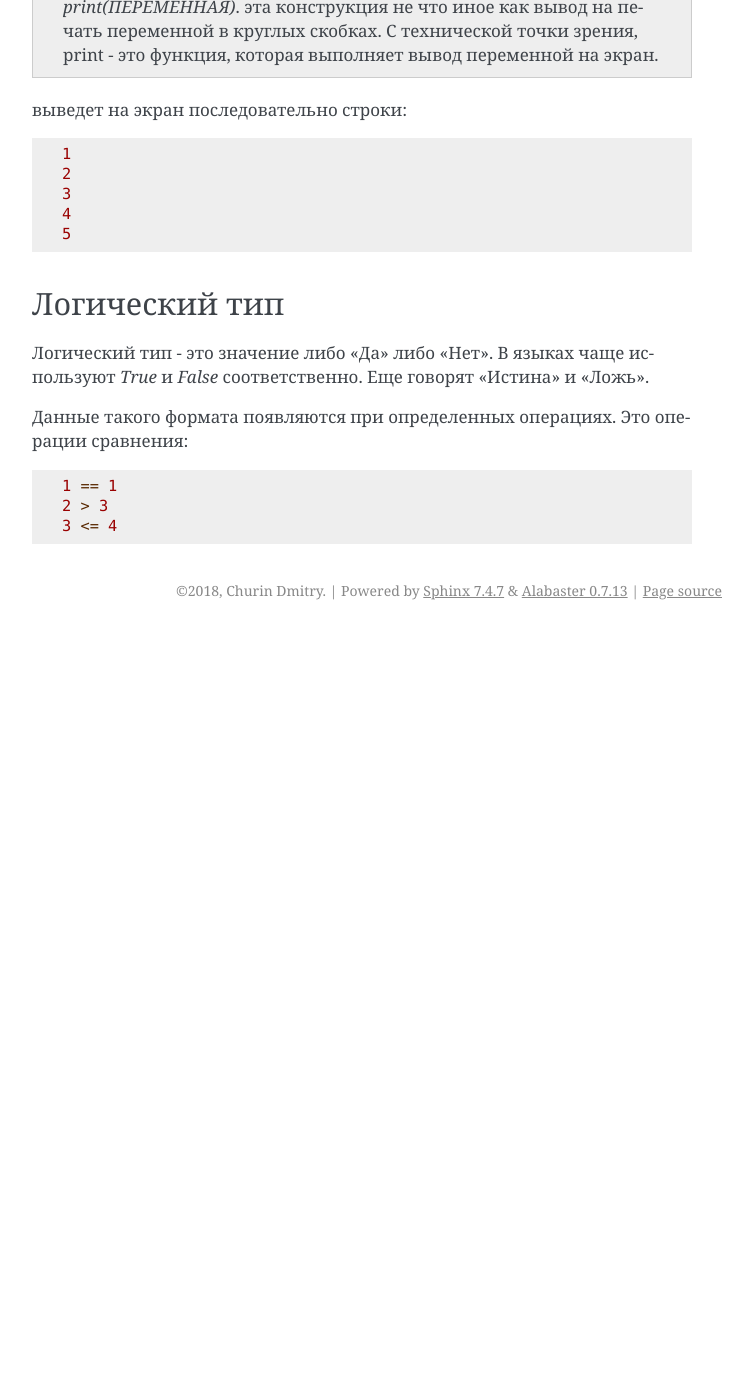
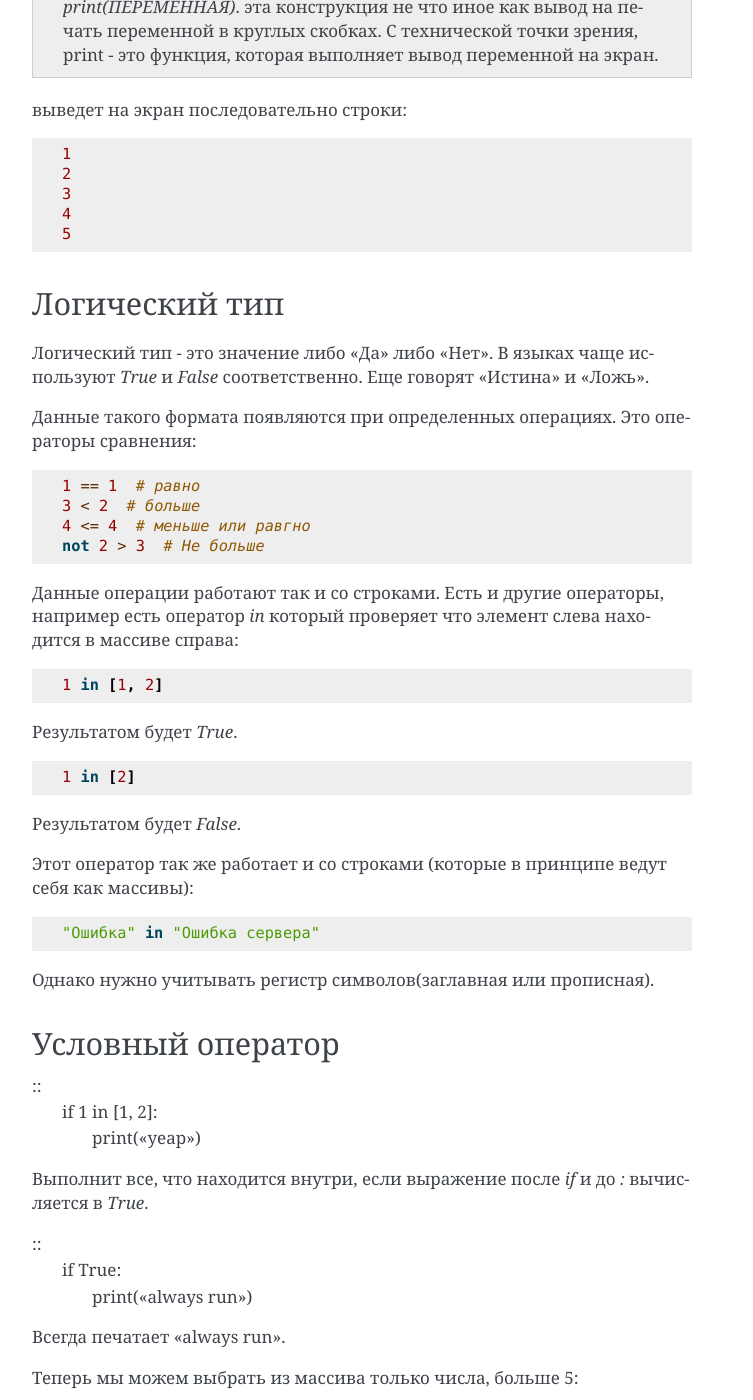
Before and after one commit to Intey/programming-tutorial, a Sphinx documentation site: the page built from source/basic/cycles_if.rst, in a window 1280 px wide and 1400 px high, scrolled down 767 px. Shown: the whole window, without its empty margins (388-1141 px from the left). Built offline with Sphinx 7.4.7, drawn with Linux system fonts in a browser that asks for light colours; before the commit the page ends 1397 px from its top, so only the background shows below that; some of the changed text lies outside the part shown.

```diff
--- a/source/basic/cycles_if.rst
+++ b/source/basic/cycles_if.rst
@@ -1,11 +1,12 @@
 Циклы. Логический тип. Условия
-=========================
+==============================
 
 Циклы
 -----
 
 Циклы позволяют выполнить нужные действия заданное количество раз.
 Общее устройство::
+
    for НОВАЯ_ПЕРЕМЕННАЯ in МАССИВ:
       тело_цикла
 
@@ -44,9 +45,109 @@
 Логический тип - это значение либо "Да" либо "Нет". В языках чаще используют
 `True` и `False` соответственно. Еще говорят "Истина" и "Ложь".
 
-Данные такого формата появляются при определенных операциях. Это операции
+Данные такого формата появляются при определенных операциях. Это операторы
 сравнения::
 
-   1 == 1
-   2 > 3
-   3 <= 4
+   1 == 1  # равно
+   3 < 2  # больше
+   4 <= 4  # меньше или равгно
+   not 2 > 3  # Не больше
+
+Данные операции работают так и со строками. Есть и другие операторы, например
+есть оператор `in` который проверяет что элемент слева находится в массиве
+справа::
+
+   1 in [1, 2]
+
+Результатом будет `True`.
+
+::
+
+   1 in [2]
+
+Результатом будет `False`.
+
+Этот оператор так же работает и со строками (которые в принципе ведут себя как
+массивы)::
+
+   "Ошибка" in "Ошибка сервера"
+
+Однако нужно учитывать регистр символов(заглавная или прописная).
+
+Условный оператор
+-----------------
+
+::
+   if 1 in [1, 2]:
+      print("yeap")
+
+Выполнит все, что находится внутри, если выражение после `if` и до `:`
+вычисляется в `True`.
+
+::
+   if True:
+      print("always run")
+
+Всегда печатает "always run".
+
+Теперь мы можем выбрать из массива только числа, больше 5::
+
+   a = [1, 2, 3, 4, 5, 6, 7, 8, 9, 10]
+
+   for value in a:
+      if value > 5:
+         print(value)
+
+Выведет::
+
+   6
+   7
+   8
+   9
+   10
+
+
+Домашнее задание
+----------------
+
+Дан массив записей::
+
+   records = [
+      {
+         "id": 1,
+         "info": {
+            "text": "Ошибка входных данных",
+            "code": 400,
+         }
+      },
+      {
+         "id": 3,
+         "info": {
+            "text": "Сущность создана",
+            "code": 201,
+         }
+      },
+      {
+         "id": 3,
+         "info": {
+            "text": "Ошибка страницы",
+            "code": 404,
+         }
+      },
+      {
+         "id": 4,
+         "info": {
+            "text": "Ошибка сервера",
+            "code": 500,
+         }
+      },
+   ]
+
+Определить какие коды соответствуют ошибкам. Вывести на экран все такие коды.
+В данной задаче, должны быть выведены::
+
+   400
+   404
+   500
+
+Следующий урок: :doc:`./json`
```
Also changed, not shown: source/basic/json.rst (+13 -0 lines).
